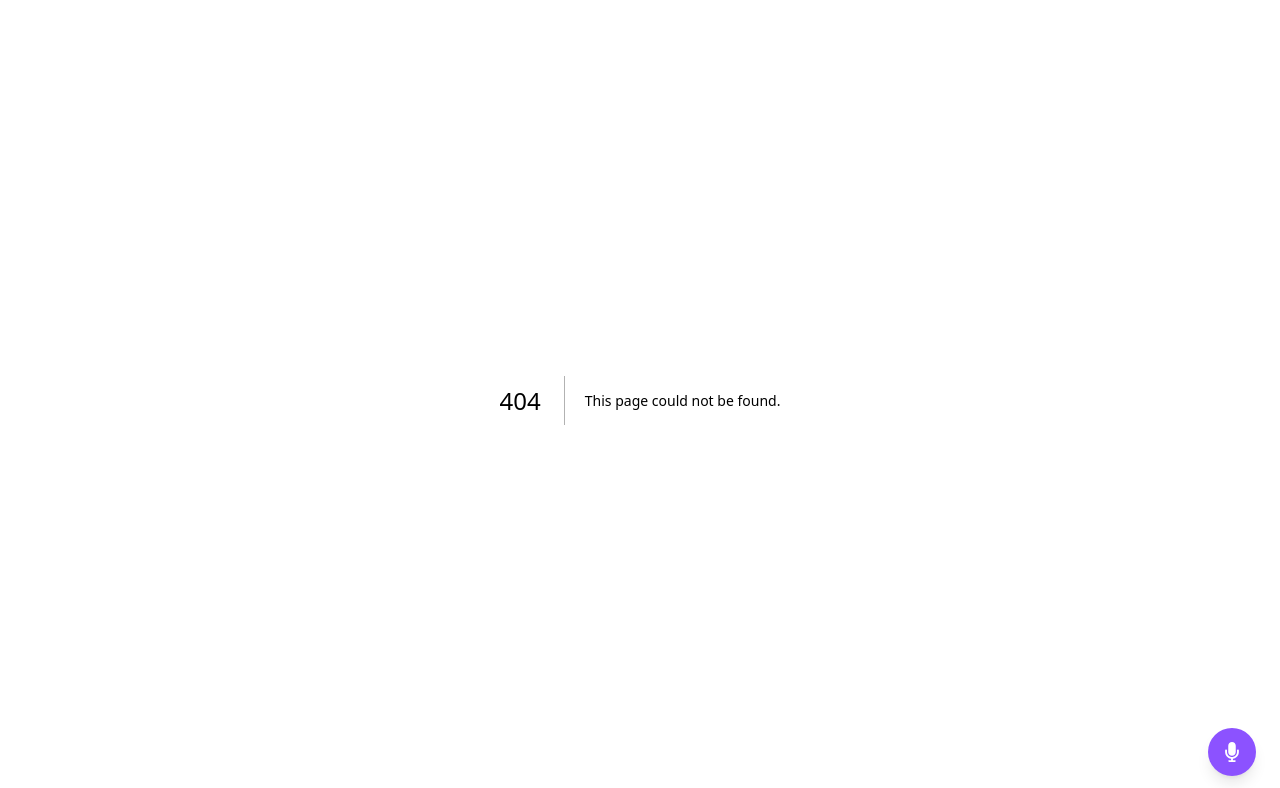
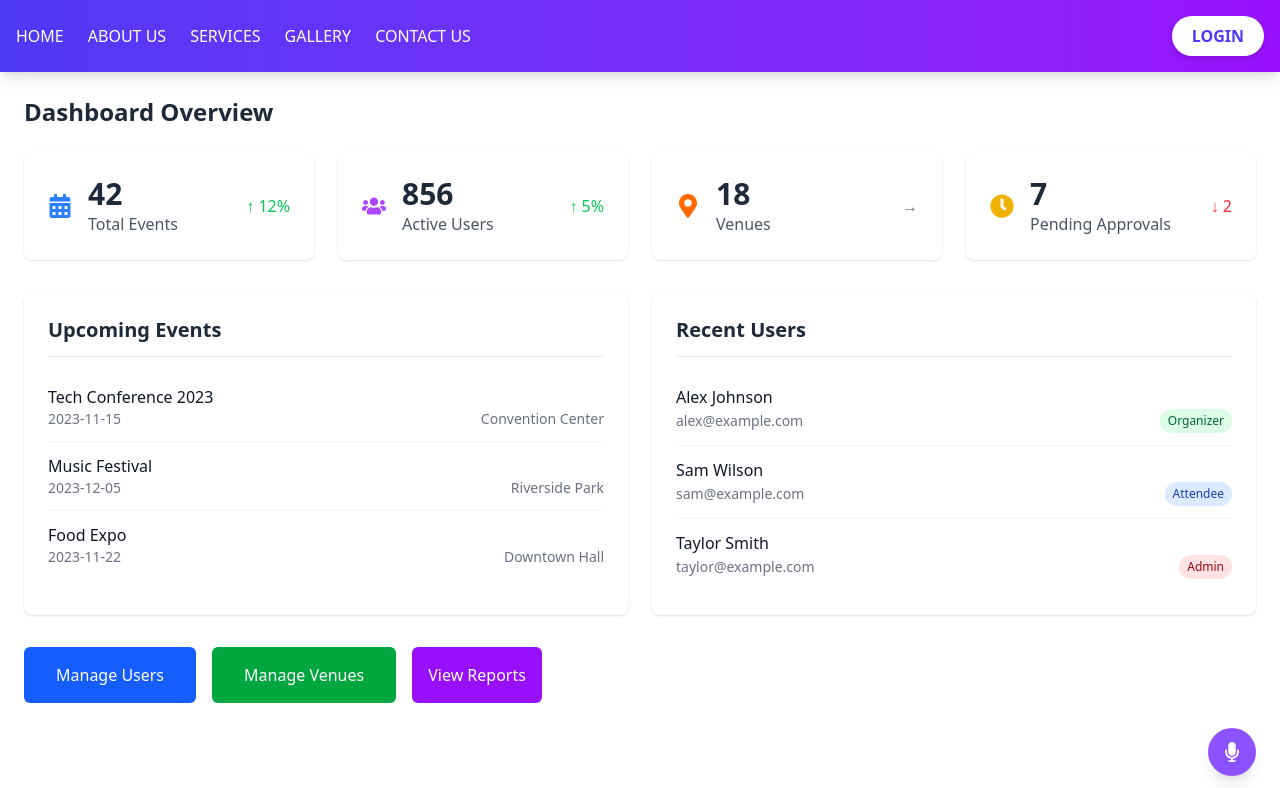
Before and after one commit to HARSHKR008/EVENTVISTA360, a Next.js app in the folder frontend/: page /admin/dashboard in a window 1280 px wide. Before the commit this address had no page. Shown: the top 788 px of the page. Built offline with nearby package versions, Linux system fonts and the light colour scheme.

Commit message:
admin dashboard

```diff
--- /dev/null
+++ b/frontend/src/app/admin/dashboard/page.jsx
@@ -0,0 +1,102 @@
+import Link from 'next/link';
+import { FaCalendarAlt, FaUsers, FaMapMarkerAlt, FaClock } from 'react-icons/fa';
+
+const Dashboard = () => {
+
+    // Sample data
+    const stats = [
+        { title: "Total Events", value: 42, icon: <FaCalendarAlt className="text-blue-500" />, trend: "↑ 12%", trendColor: "text-green-500" },
+        { title: "Active Users", value: 856, icon: <FaUsers className="text-purple-500" />, trend: "↑ 5%", trendColor: "text-green-500" },
+        { title: "Venues", value: 18, icon: <FaMapMarkerAlt className="text-orange-500" />, trend: "→", trendColor: "text-gray-500" },
+        { title: "Pending Approvals", value: 7, icon: <FaClock className="text-yellow-500" />, trend: "↓ 2", trendColor: "text-red-500" }
+    ];
+
+    const recentEvents = [
+        { id: 1, name: "Tech Conference 2023", date: "2023-11-15", venue: "Convention Center" },
+        { id: 2, name: "Music Festival", date: "2023-12-05", venue: "Riverside Park" },
+        { id: 3, name: "Food Expo", date: "2023-11-22", venue: "Downtown Hall" }
+    ];
+
+    const recentUsers = [
+        { id: 1, name: "Alex Johnson", email: "alex@example.com", role: "Organizer", roleColor: "bg-green-100 text-green-800" },
+        { id: 2, name: "Sam Wilson", email: "sam@example.com", role: "Attendee", roleColor: "bg-blue-100 text-blue-800" },
+        { id: 3, name: "Taylor Smith", email: "taylor@example.com", role: "Admin", roleColor: "bg-red-100 text-red-800" }
+    ];
+
+    return (
+        <div className="p-6 max-w-7xl mx-auto">
+            <h2 className="text-2xl font-bold text-gray-800 mb-6">Dashboard Overview</h2>
+
+            {/* Stats Cards */}
+            <div className="grid grid-cols-1 md:grid-cols-2 lg:grid-cols-4 gap-6 mb-8">
+                {stats.map((stat, index) => (
+                    <div key={index} className="bg-white rounded-lg shadow p-6 flex items-center">
+                        <div className="text-2xl mr-4">{stat.icon}</div>
+                        <div className="flex-1">
+                            <h3 className="text-3xl font-bold text-gray-800">{stat.value}</h3>
+                            <p className="text-gray-600">{stat.title}</p>
+                        </div>
+                        <div className={`font-medium ${stat.trendColor}`}>{stat.trend}</div>
+                    </div>
+                ))}
+            </div>
+
+            {/* Recent Activity Section */}
+            <div className="grid grid-cols-1 lg:grid-cols-2 gap-6 mb-8">
+                {/* Recent Events */}
+                <div className="bg-white rounded-lg shadow p-6">
+                    <h3 className="text-xl font-semibold text-gray-800 pb-3 border-b border-gray-200 mb-4">Upcoming Events</h3>
+                    <ul className="divide-y divide-gray-100">
+                        {recentEvents.map(event => (
+                            <li key={event.id} className="py-3">
+                                <p className="font-medium text-gray-900">{event.name}</p>
+                                <div className="flex justify-between text-sm text-gray-500">
+                                    <span>{event.date}</span>
+                                    <span>{event.venue}</span>
+                                </div>
+                            </li>
+                        ))}
+                    </ul>
+                </div>
+
+                {/* Recent Users */}
+                <div className="bg-white rounded-lg shadow p-6">
+                    <h3 className="text-xl font-semibold text-gray-800 pb-3 border-b border-gray-200 mb-4">Recent Users</h3>
+                    <ul className="divide-y divide-gray-100">
+                        {recentUsers.map(user => (
+                            <li key={user.id} className="py-3">
+                                <p className="font-medium text-gray-900">{user.name}</p>
+                                <div className="flex justify-between items-center text-sm">
+                                    <span className="text-gray-500">{user.email}</span>
+                                    <span className={`px-2 py-1 rounded-full text-xs font-medium ${user.roleColor}`}>
+                                        {user.role}
+                                    </span>
+                                </div>
+                            </li>
+                        ))}
+                    </ul>
+                </div>
+            </div>
+
+            {/* Quick Actions */}
+            <div className="flex flex-wrap gap-4">
+
+                <Link href="/admin/manage-user" className="px-4 py-2 bg-blue-600 text-white rounded-md hover:bg-blue-700 transition-colors">
+                    <button className="px-4 py-2 bg-blue-600 text-white rounded-md hover:bg-blue-700 transition-colors">
+                        Manage Users
+                    </button>
+                </Link>
+                <Link href="/admin/manage-venue" className="px-4 py-2 bg-green-600 text-white rounded-md hover:bg-green-700 transition-colors">
+                    <button className="px-4 py-2 bg-green-600 text-white rounded-md hover:bg-green-700 transition-colors">
+                        Manage Venues
+                    </button>
+                </Link>
+                <button className="px-4 py-2 bg-purple-600 text-white rounded-md hover:bg-purple-700 transition-colors">
+                    View Reports
+                </button>
+            </div>
+        </div>
+    );
+};
+
+export default Dashboard;
--- /dev/null
+++ b/frontend/src/app/admin/layout.jsx
@@ -0,0 +1,15 @@
+import React from 'react'
+import Navbar from '@/components/Navbar';
+import Footer from '@/components/Footer';
+
+const Layout = ({ children }) => {
+    return (
+        <>
+            <Navbar />
+            {children}
+            <Footer />
+        </>
+    )
+}
+
+export default Layout;
--- /dev/null
+++ b/frontend/src/app/admin/manage-feedback/page.jsx
@@ -0,0 +1,64 @@
+'use client';
+import axios from 'axios';
+import React, { useEffect, useState } from 'react'
+import toast from 'react-hot-toast';
+
+const manageuser = () => {
+
+    const [userList, setUserList] = useState([]);
+
+    const fetchUsers = async () => {
+        const res = await axios.get(`${process.env.NEXT_PUBLIC_API_URL}/feed/all-feedbacks`);
+        const data = res.data;
+        console.table(data);
+        setUserList(data);
+    };
+
+    useEffect(() => {
+      fetchUsers();
+    }, []);
+
+    const deleteUser = async (id) => {
+      const res = await axios.delete(`${process.env.NEXT_PUBLIC_API_URL}/feedback/delete/${id}`);
+      toast.success('User deleted successfully');
+      fetchUsers();
+    }
+
+    return (
+        <div>
+            <div className='container mx-auto py-10'>
+                <h1 className='text-center font-bold text-4xl'>Manage Users</h1>
+
+                <table className='mt-5 w-full'>
+                    <thead className='border'>
+                        <tr>
+                            <th className='p-3'>ID</th>
+                            <th className='p-3'>Name</th>
+                            <th className='p-3'>Email</th>
+                            <th className='p-3'>CreatedAt</th>
+                        </tr>
+                    </thead>
+                    <tbody>
+                      {
+                        userList.map((user) => {
+                          return <tr key={user._id}>
+                            <td className='p-3'>{user._id}</td>
+                            <td className='p-3'>{user.name}</td>
+                            <td className='p-3'>{user.email}</td>
+                            <td className='p-3'>{user.createdAt}</td>
+                            <button onClick={() => {deleteUser(user._id)}} className='bg-red-500 text-white rounded p-3'>
+                              Delete
+                            </button>
+                          </tr>
+                        })
+                      }
+
+                    </tbody>
+                </table>
+
+            </div>
+        </div>
+    )
+}
+
+export default manageuser;
```
